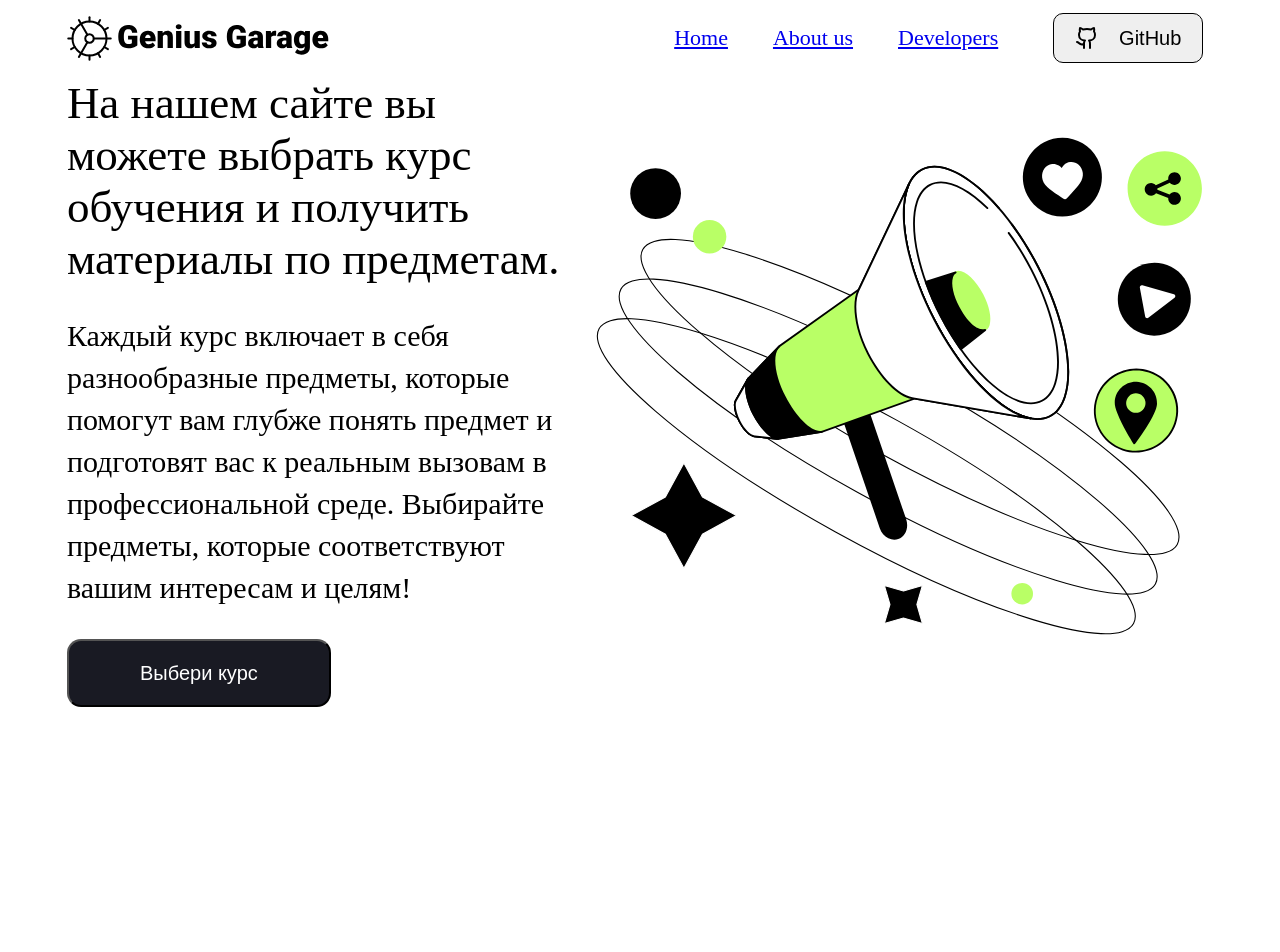
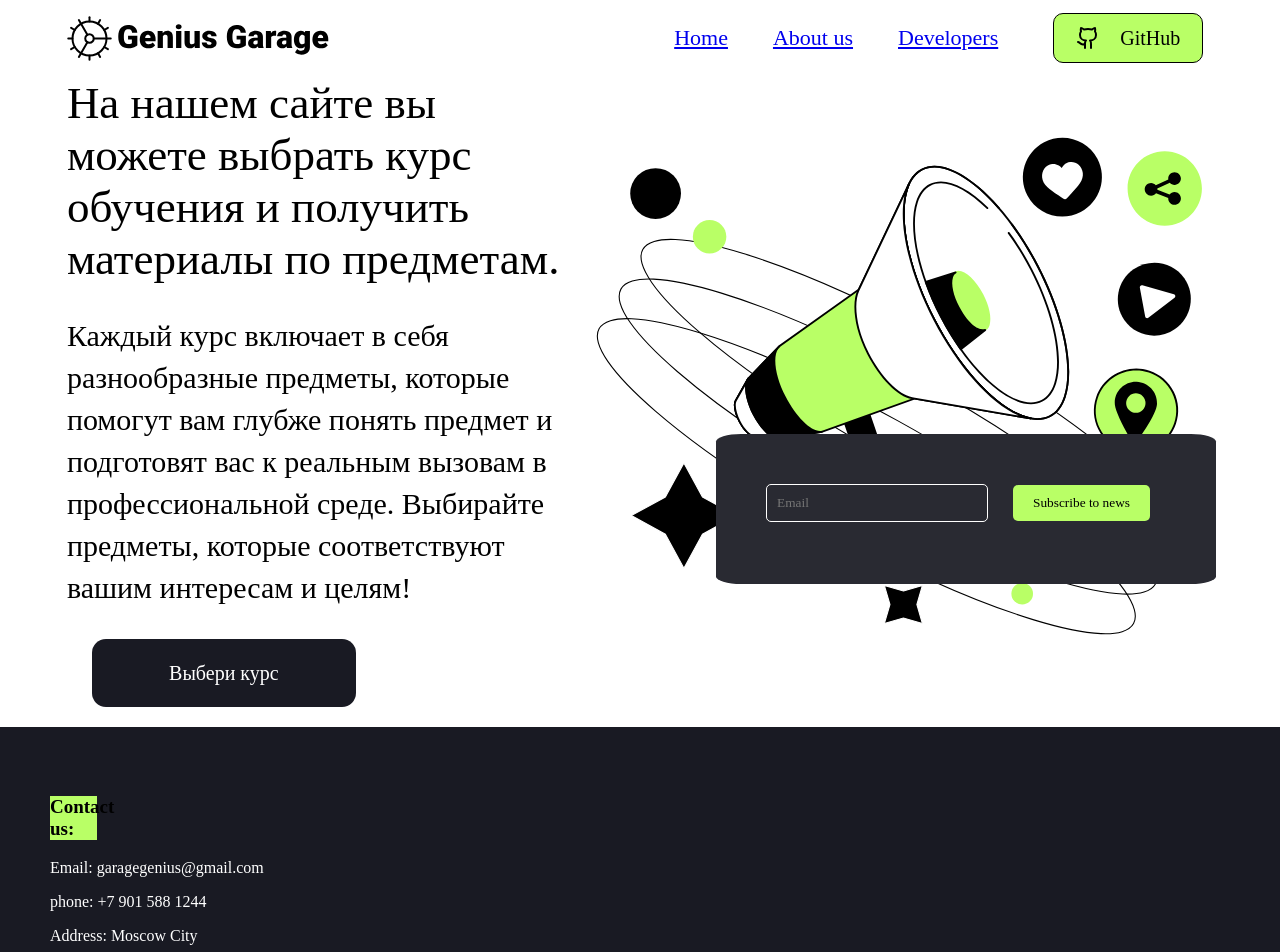
Before and after one commit to ReeneQo/hakawt, a React (Vite) app in the folder vite-project/: page / in a window 1280 px wide. Shown: the top 952 px of the page. Before the commit the page ends 837 px from the top, so only its background shows below. Built offline with nearby package versions, Linux system fonts and the light colour scheme.

Commit message:
valeronLegendv2

```diff
--- /dev/null
+++ b/vite-project/src/footer/footer.jsx
@@ -0,0 +1,23 @@
+import styles from "../footer/footer.module.css"
+
+export function Footer() {
+    return (
+    <div className={styles.footer_main}>
+        <div className={styles.form_text}>
+     <h3 className={styles.footer_h3}>Contact us:</h3>
+     <p>Email: garagegenius@gmail.com</p>
+     <p>phone: +7 901 588 1244</p>
+     <p>Address: Moscow City</p>
+     </div>
+     <hr></hr>
+     <p className={styles.form_copyright}>&copy; 2024 Garage Genius. All Rights Reserved</p>
+
+     <div className={styles.form_email}>
+        <div className={styles.form_nav}>
+     <input type="email" placeholder="Email"/>
+     <button className={styles.form_button}>Subscribe to news</button>
+     </div>
+     </div>
+    </div>
+    )
+}
--- /dev/null
+++ b/vite-project/src/footer/footer.module.css
@@ -0,0 +1,59 @@
+* {
+    font-family: 'Space Grotesk';
+}
+
+.footer_main {
+    background-color: #191A23;
+    color: white;
+    padding: 50px;
+
+}
+
+.form_email {
+    gap: 20px;
+    border-radius: 5%;
+    background-color: #292A32;
+    position: absolute;
+    right: 5%;
+    bottom: 27%;
+    height: 150px;
+    width: 500px;
+  }
+
+  input[type="email"] {
+    width: 200px;
+    padding: 10px;
+    border: 1px solid #fff;
+    border-radius: 5px;
+    background-color: #292A32;
+    color: #fff;
+    margin-top: 10%;
+    margin-left: 10%;
+
+  }
+
+  button {
+    padding: 10px 20px;
+    border: none;
+    border-radius: 5px;
+    background-color: #b9ff66;
+    color: #fff;
+    cursor: pointer;
+    color: black;
+    margin-left: 5%;
+  }
+
+  .footer_h3 {
+    background-color: #b9ff66;
+    color: black;
+    width: 4%;
+    font-size: 19px;
+  }
+
+  .form_copyright {
+    text-align: center;
+  }
+
+  .form_text {
+    margin-bottom: 40px;
+  }
--- a/vite-project/src/header/Home.jsx
+++ b/vite-project/src/header/Home.jsx
@@ -2,6 +2,7 @@ import { Github } from 'lucide-react';
 import styles from './home.module.css'
 import { Link } from 'react-router-dom';
 import {ButtonCourse} from '../components/ButtonCourse/ButtonCourse.jsx'
+import {Footer} from "../footer/footer.jsx"
 
 export function Home(){
     const handleButtonClick = () => {
@@ -37,5 +38,6 @@ export function Home(){
                     <img className={styles.image_main} src="Illustration.svg" alt="" />
                 </div>
         </section>
+        <Footer/>
     </div>
 }
--- a/vite-project/src/pages/Developers.jsx
+++ b/vite-project/src/pages/Developers.jsx
@@ -29,7 +29,7 @@ const Developers = () => {
         <div className={styles.card_container}>
        <div className={styles.card_main}>
        <img className={styles.card_image} src="./public/inkognito.svg" alt="" />
-        <h4>Artem (Nickname) Gorbunov</h4>
+        <h4>Artem (clevergg) Gorbunov</h4>
         <p className={styles.card_text}>Developer</p>
         <hr></hr>
         <button className={styles.git_button}><Github/></button>
@@ -39,7 +39,7 @@ const Developers = () => {
 
        <div className={styles.card_main}>
        <img className={styles.card_image} src="./public/inkognito.svg" alt="" />
-        <h4>Dmitriy (Nickname) Zelenin</h4>
+        <h4>Dmitriy (rennee) Zelenin</h4>
         <p className={styles.card_text}>Developer</p>
         <hr></hr>
         <button className={styles.git_button}><Github/></button>
@@ -48,7 +48,7 @@ const Developers = () => {
 
        <div className={styles.card_main}>
        <img className={styles.card_image} src="./public/inkognito.svg" alt="" />
-        <h4>Stepan (Nickname) Starostin</h4>
+        <h4>Stepan (ierumi) Starostin</h4>
         <p className={styles.card_text}>Developer</p>
         <hr></hr>
         <button className={styles.git_button}><Github/></button>
@@ -60,7 +60,7 @@ const Developers = () => {
 
        <div className={styles.card_main}>
        <img className={styles.card_image} src="./public/inkognito.svg" alt="" />
-        <h4>Valeriy (Nickname) Erushev</h4>
+        <h4>Valeriy (valeron) Erushev</h4>
         <p className={styles.card_text}>Captian, CEO</p>
         <hr></hr>
         <button className={styles.git_button}><Github/></button>
@@ -69,7 +69,7 @@ const Developers = () => {
 
        <div className={styles.card_main}>
        <img className={styles.card_image} src="./public/inkognito.svg" alt="" />
-        <h4>Kirill (Nickname) Litavrin</h4>
+        <h4>Kirill (SAGZZad) Litavrin</h4>
         <p className={styles.card_text}>Developer</p>
         <hr></hr>
         <button className={styles.git_button}><Github/></button>
```
